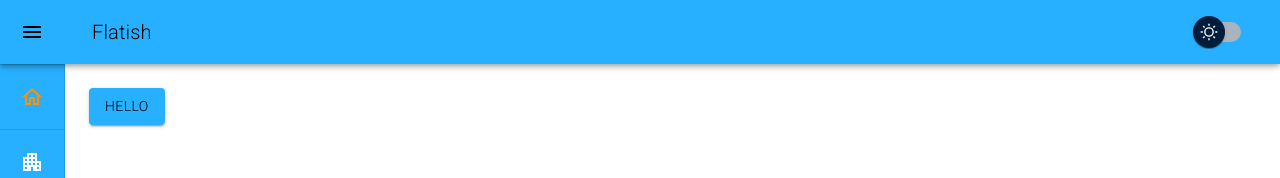
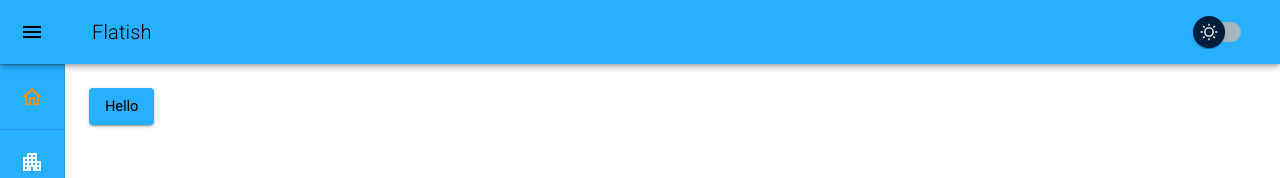
Before and after one commit to AltmashRana/Apartment-Manager-React-Frontend, a React (Create React App) app: page / in a window 1280 px wide. Shown: the top 178 px of the page. Built offline with nearby package versions, Linux system fonts and the light colour scheme.

Commit message:
small fix to theme

```diff
--- a/src/redux/theme/theme.actions.js
+++ b/src/redux/theme/theme.actions.js
@@ -1,7 +1,7 @@
 import { CHANGE_THEME_MODE } from "../CONSTANTS";
 
 
-export const changeThemeMode = (mode) => async (dispatch) => {
+export const changeThemeMode = (mode) => (dispatch) => {
     dispatch({
         type: CHANGE_THEME_MODE,
         payload: { mode },
--- a/src/theme.js
+++ b/src/theme.js
@@ -34,13 +34,13 @@ export const getTheme = (mode) => ({
         MuiButton: {
             defaultProps:{
                 variant: "contained",
+            },
+            styleOverrides: {
+                root: {
+                    textTransform: 'none',
+                    fontWeight: 'bold'
+                }
             }
         },
-        // MuiButtonBase: {
-        //     styleOverrides: {
-        //         root: {
-        //         }
-        //     }
-        // }
     }
 });
```
